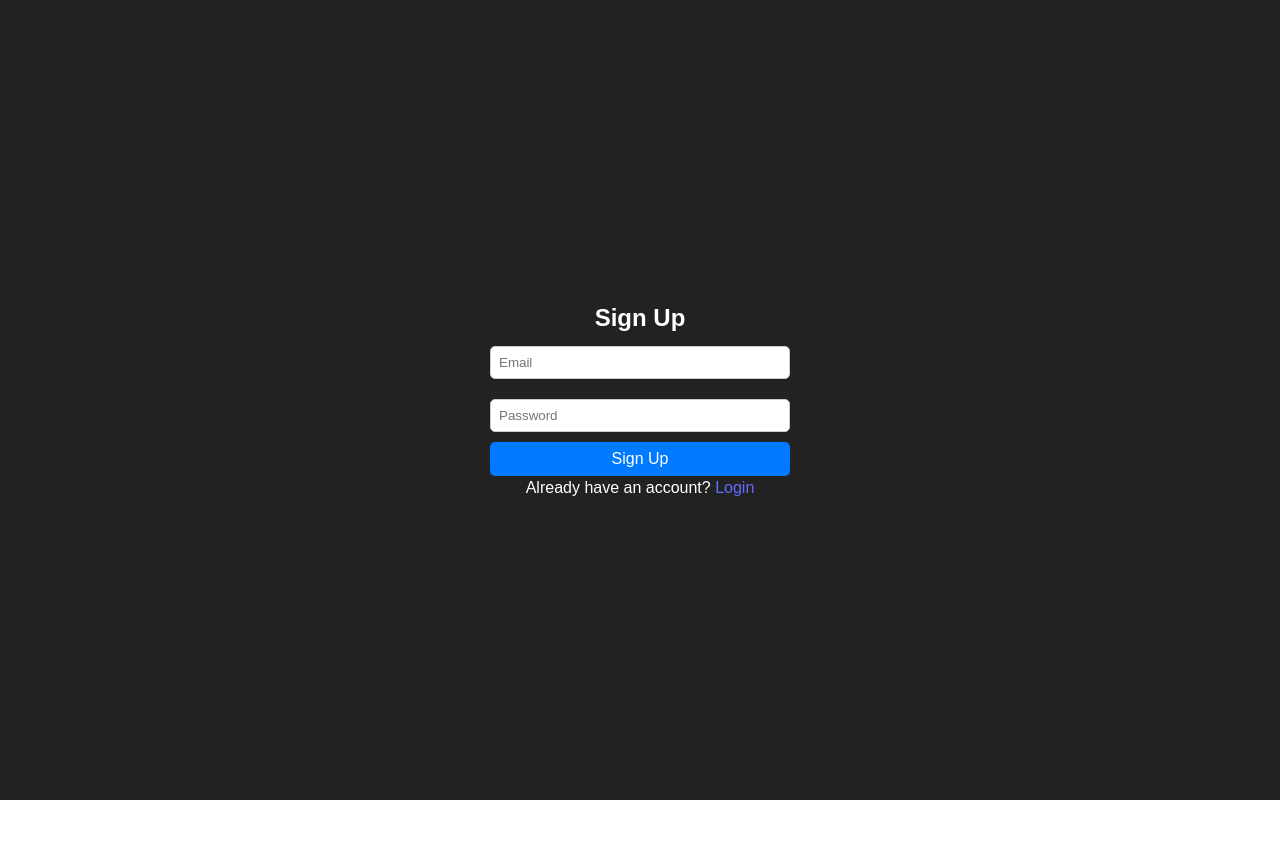
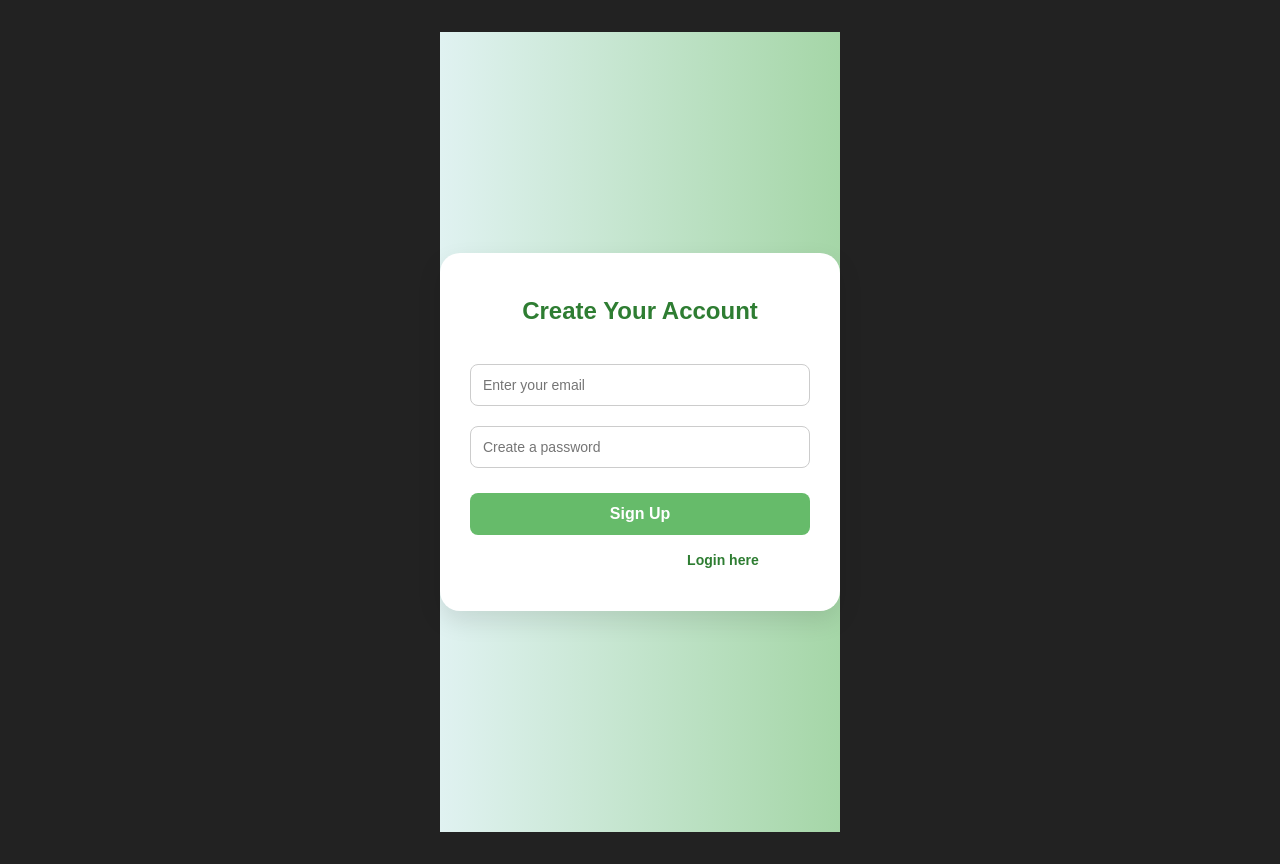
Before and after one commit to charlz1202/W25_4495_S1_CharlieM, a Vue app in the folder Implementation/frontend/: page /signup in a window 1280 px wide. Before the commit the page ends 800 px from the top, so only its background shows below. Built offline with nearby package versions, Linux system fonts and the light colour scheme.

Commit message:
Implementation: UI Enhancment and Scheduler

```diff
--- a/Implementation/frontend/src/views/SignupPage.vue
+++ b/Implementation/frontend/src/views/SignupPage.vue
@@ -1,13 +1,29 @@
 <template>
-  <div class="signup-container">
-    <h2>Sign Up</h2>
-    <form @submit.prevent="handleSignup" class="signup-form">
-      <input v-model="email" type="email" placeholder="Email" required class="input-field" />
-      <input v-model="password" type="password" placeholder="Password" required class="input-field" />
-      <button type="submit" class="signup-btn">Sign Up</button>
-    </form>
-
-    <p class="logic-link">Already have an account? <router-link to="/login">Login</router-link></p>
+  <div class="signup-wrapper">
+    <div class="signup-container">
+      <h2 class="signup-title">Create Your Account</h2>
+      <form @submit.prevent="handleSignup" class="signup-form">
+        <input
+          v-model="email"
+          type="email"
+          placeholder="Enter your email"
+          required
+          class="input-field"
+        />
+        <input
+          v-model="password"
+          type="password"
+          placeholder="Create a password"
+          required
+          class="input-field"
+        />
+        <button type="submit" class="signup-btn">Sign Up</button>
+      </form>
+      <p class="logic-link">
+        Already have an account?
+        <router-link to="/login">Login here</router-link>
+      </p>
+    </div>
   </div>
 </template>
 
@@ -21,13 +37,12 @@ export default {
       password: "",
     };
   },
-
   methods: {
     async handleSignup() {
       try {
         const response = await signup(this.email, this.password);
         alert(response.message);
-        this.$router.push("/login"); // Redirect to login page
+        this.$router.push("/login");
       } catch (error) {
         this.errorMessage = error;
       }
@@ -37,43 +52,65 @@ export default {
 </script>
 
 <style scoped>
+.signup-wrapper {
+  min-height: 100vh;
+  display: flex;
+  justify-content: center;
+  align-items: center;
+  background: linear-gradient(to right, #e0f2f1, #a5d6a7);
+  font-family: 'Segoe UI', Tahoma, Geneva, Verdana, sans-serif;
+}
 
 .signup-container {
+  background: white;
+  padding: 40px 30px;
+  border-radius: 20px;
+  box-shadow: 0 10px 25px rgba(0, 0, 0, 0.1);
+  text-align: center;
+  width: 100%;
   max-width: 400px;
-  margin: 0 auto;
-  padding: 20px;
-  text-align: center;
-  background: #222;
-  border-radius: 10px;
+}
+
+.signup-title {
+  margin-bottom: 25px;
+  color: #2e7d32;
 }
 
 .input-field {
-  padding: 8px;
+  padding: 12px;
   margin: 10px 0;
   width: 100%;
-  max-width: 300px;
-  border-radius: 5px;
   border: 1px solid #ccc;
+  border-radius: 8px;
+  box-sizing: border-box;
+  font-size: 14px;
 }
 
 .signup-btn {
-  padding: 8px;
+  margin-top: 15px;
+  padding: 12px;
   width: 100%;
-  max-width: 300px;
-  background: #007bff;
-  color: #fff;
+  background: #66bb6a;
+  color: white;
+  font-weight: bold;
   border: none;
-  border-radius: 5px;
+  border-radius: 8px;
   cursor: pointer;
+  transition: background 0.3s ease;
 }
 
 .signup-btn:hover {
-  background: #0056b3;
+  background: #388e3c;
 }
 
-.login-link {
-  color: #007bff;
-  text-decoration: none;
+.logic-link {
+  margin-top: 15px;
+  font-size: 14px;
 }
 
+.logic-link a {
+  color: #2e7d32;
+  text-decoration: none;
+  font-weight: bold;
+}
 </style>
```
Also changed, not shown: 1 other file (tests, documents, lock files or other folders).
